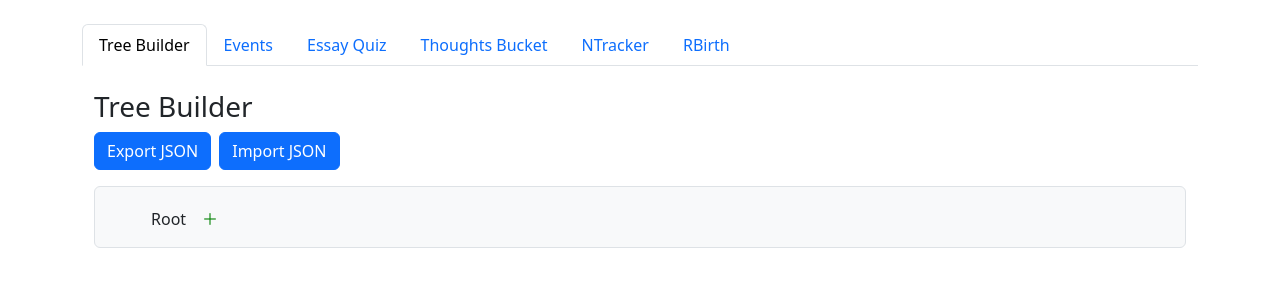
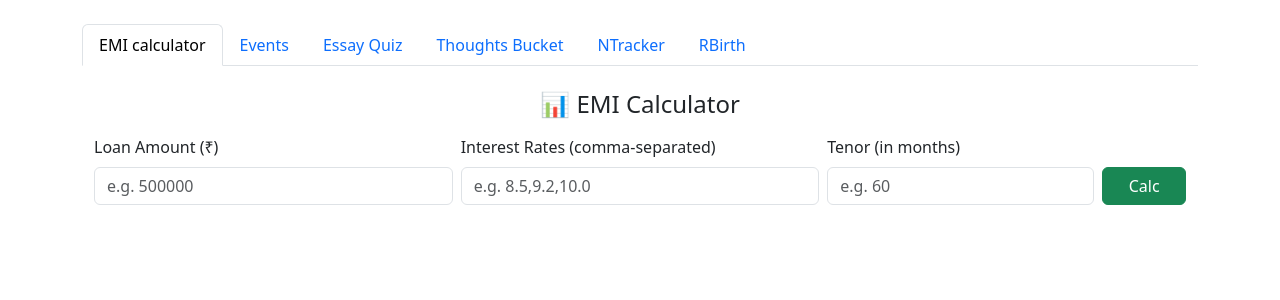
Before and after one commit to Gandeevi/MY-TABS-APP, a React (Create React App) app: page / in a window 1280 px wide. Shown: the top 300 px of the page. Built offline with nearby package versions, Linux system fonts and the light colour scheme.

Commit message:
some changes

```diff
--- a/src/App.js
+++ b/src/App.js
@@ -1,7 +1,7 @@
 import React, { useState } from 'react';
 import { Container, Nav, Tab } from 'react-bootstrap';
 
-import Tab1 from './components/Tab1';
+import Tab1 from './components/EMICalc';
  import Tab2 from './components/Tab2';
  import Tab3 from './components/Tab3';
  import Tab4 from './components/Tab4';
@@ -10,7 +10,7 @@ import Tab1 from './components/Tab1';
 
 
 const tabList = [
-  { key: 'tab1', title: 'Tree Builder', component: <Tab1 /> },
+  { key: 'tab1', title: 'EMI calculator', component: <Tab1 /> },
   { key: 'tab2', title: 'Events', component: <Tab2 /> },
   { key: 'tab3', title: 'Essay Quiz', component: <Tab3 /> },
     { key: 'tab4', title: 'Thoughts Bucket', component: <Tab4 /> },
--- /dev/null
+++ b/src/components/EMICalc.js
@@ -0,0 +1,101 @@
+// EMI Calculator Component
+import React, { useState } from 'react';
+import 'bootstrap/dist/css/bootstrap.min.css';
+
+function EMICalculator() {
+  const [loanAmount, setLoanAmount] = useState('');
+  const [interestRates, setInterestRates] = useState('');
+  const [tenorMonths, setTenorMonths] = useState('');
+  const [results, setResults] = useState([]);
+
+  const calculateEMIs = () => {
+    const loan = parseFloat(loanAmount);
+    const tenor = parseInt(tenorMonths);
+    const rates = interestRates.split(',').map(r => parseFloat(r.trim())).filter(r => !isNaN(r));
+
+    const output = rates.map(rate => {
+      const monthlyRate = rate / 12 / 100;
+      const emi = loan * monthlyRate * Math.pow(1 + monthlyRate, tenor) / (Math.pow(1 + monthlyRate, tenor) - 1);
+      const totalPayment = emi * tenor;
+      const totalInterest = totalPayment - loan;
+
+      return {
+        rate,
+        emi: emi.toFixed(2),
+        totalInterest: totalInterest.toFixed(2),
+        totalPayment: totalPayment.toFixed(2)
+      };
+    });
+
+    setResults(output);
+  };
+
+  return (
+    <div className="container mt-4">
+      <h4 className="mb-3 text-center">📊 EMI Calculator</h4>
+
+      <div className="row g-2 mb-3">
+        <div className="col-12 col-md-4">
+          <label className="form-label">Loan Amount (₹)</label>
+          <input
+            type="number"
+            className="form-control"
+            placeholder="e.g. 500000"
+            value={loanAmount}
+            onChange={e => setLoanAmount(e.target.value)}
+          />
+        </div>
+        <div className="col-12 col-md-4">
+          <label className="form-label">Interest Rates (comma-separated)</label>
+          <input
+            type="text"
+            className="form-control"
+            placeholder="e.g. 8.5,9.2,10.0"
+            value={interestRates}
+            onChange={e => setInterestRates(e.target.value)}
+          />
+        </div>
+        <div className="col-12 col-md-3">
+          <label className="form-label">Tenor (in months)</label>
+          <input
+            type="number"
+            className="form-control"
+            placeholder="e.g. 60"
+            value={tenorMonths}
+            onChange={e => setTenorMonths(e.target.value)}
+          />
+        </div>
+        <div className="col-12 col-md-1 d-grid align-content-end">
+          <button className="btn btn-success" onClick={calculateEMIs}>Calc</button>
+        </div>
+      </div>
+
+      {results.length > 0 && (
+        <div className="table-responsive">
+          <table className="table table-bordered table-striped">
+            <thead className="table-light">
+              <tr>
+                <th>Interest Rate (%)</th>
+                <th>EMI (₹)</th>
+                <th>Total Interest (₹)</th>
+                <th>Total Amount (₹)</th>
+              </tr>
+            </thead>
+            <tbody>
+              {results.map((res, idx) => (
+                <tr key={idx}>
+                  <td>{res.rate}%</td>
+                  <td>{res.emi}</td>
+                  <td>{res.totalInterest}</td>
+                  <td>{res.totalPayment}</td>
+                </tr>
+              ))}
+            </tbody>
+          </table>
+        </div>
+      )}
+    </div>
+  );
+}
+
+export default EMICalculator;
```
